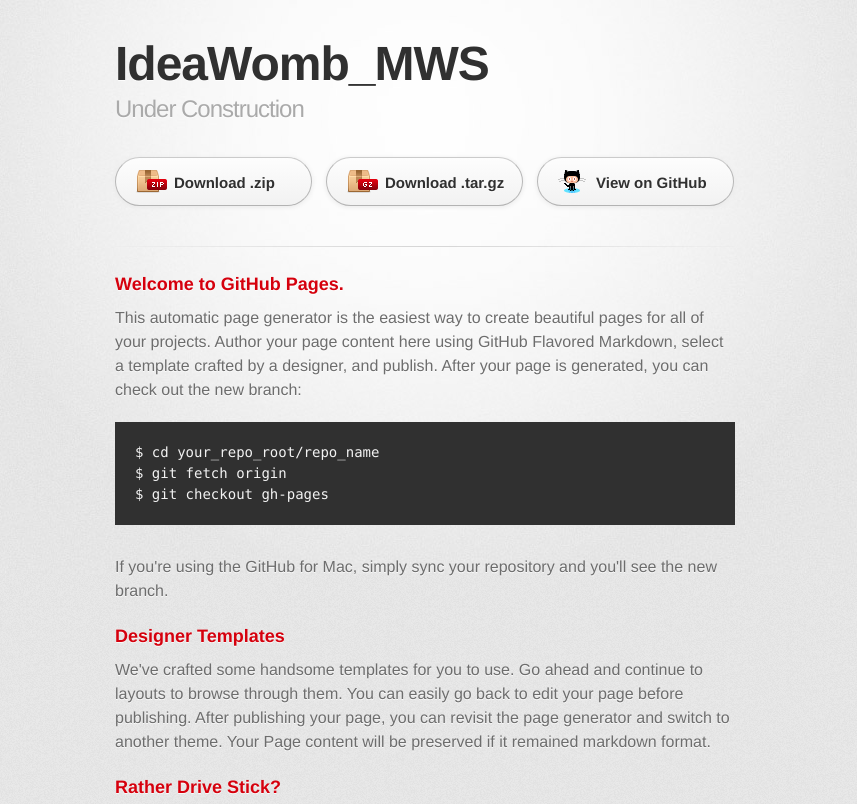
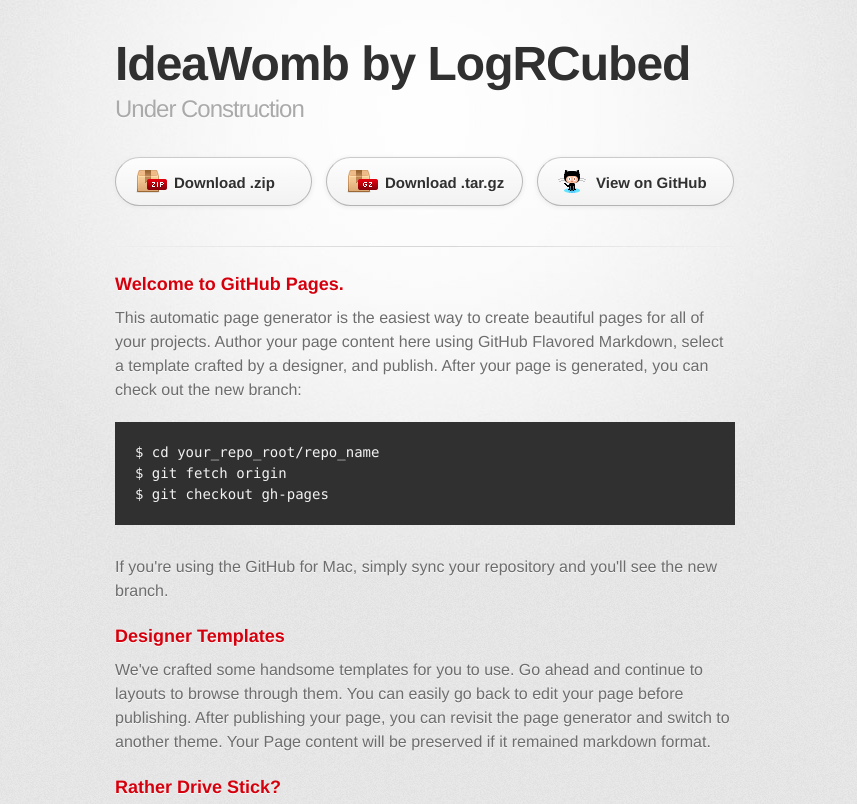
Before and after one commit to IdeaWomb/IdeaWomb_MWS, a plain HTML site: page index.html in a window 1280 px wide. Shown: the top 804 px of the page, without its empty margins (215-1072 px from the left). Drawn offline with Linux system fonts and the light colour scheme; a web font is replaced by a local one.

Commit message:
Update index.html

```diff
--- a/index.html
+++ b/index.html
@@ -18,7 +18,7 @@
       <div class="inner">
 
         <header>
-          <h1>IdeaWomb_MWS</h1>
+          <h1>IdeaWomb by LogRCubed</h1>
           <h2>Under Construction</h2>
         </header>
 
```
